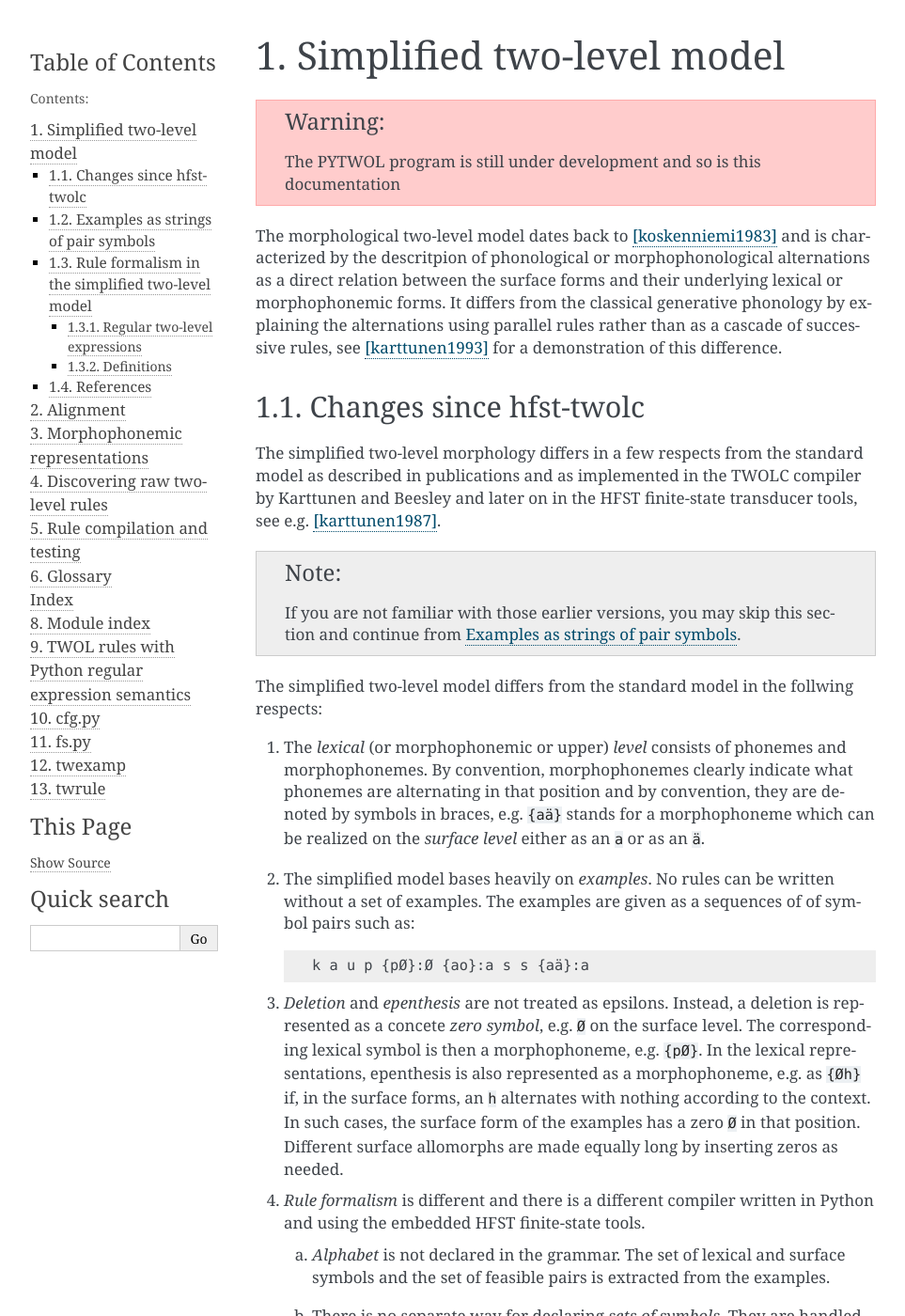
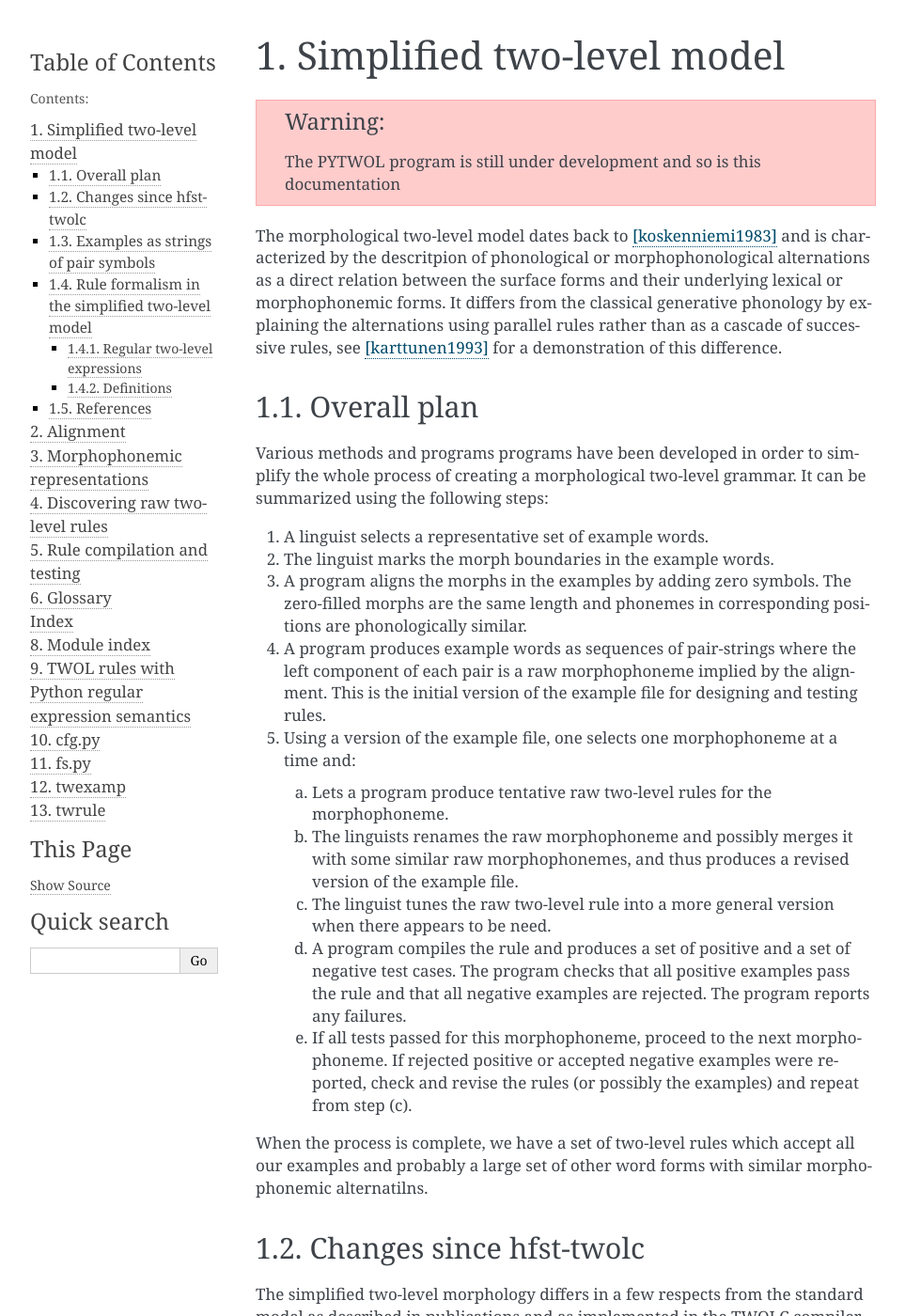
Before and after one commit to koskenni/pytwolc, a Sphinx documentation site: the page built from docs/intro.rst, in a window 1280 px wide and 1400 px high. Shown: the whole window at 94% size, without its empty margins (148-1111 px from the left). Built offline with Sphinx 7.4.7, drawn with Linux system fonts in a browser that asks for light colours; some of the changed text lies outside the part shown.

Commit message:
added an overview

```diff
--- a/docs/intro.rst
+++ b/docs/intro.rst
@@ -12,6 +12,36 @@ It differs from the classical generative phonology by explaining the
 alternations using parallel rules rather than as a cascade of
 successive rules, see [karttunen1993]_ for a demonstration of this
 difference.
+
+------------
+Overall plan
+------------
+
+Various methods and programs programs have been developed in order to simplify the whole process of creating a morphological two-level grammar.  It can be summarized using the following steps:
+
+1. A linguist selects a representative set of example words.
+
+2. The linguist marks the morph boundaries in the example words.
+
+3. A program aligns the morphs in the examples by adding zero symbols.  The zero-filled morphs are the same length and phonemes in corresponding positions are phonologically similar.
+
+4. A program produces example words as sequences of pair-strings where the left component of each pair is a raw morphophoneme implied by the alignment.  This is the initial version of the example file for designing and testing rules.
+
+5. Using a version of the example file, one selects one morphophoneme at a time and:
+
+   a. Lets a program produce tentative raw two-level rules for the morphophoneme.
+
+   b. The linguists renames the raw morphophoneme and possibly merges it with some similar raw morphophonemes, and thus produces a revised version of the example file.
+
+   c. The linguist tunes the raw two-level rule into a more general version when there appears to be need.
+
+   d. A program compiles the rule and produces a set of positive and a set of negative test cases.  The program checks that all positive examples pass the rule and that all negative examples are rejected.  The program reports any failures.
+
+   e. If all tests passed for this morphophoneme, proceed to the next morphophoneme.  If rejected positive or accepted negative examples were reported, check and revise the rules (or possibly the examples) and repeat from step (c).
+
+When the process is complete, we have a set of two-level rules which accept all our examples and probably a large set of other word forms with similar morphophonemic alternatilns.
+
+
 
 ------------------------
 Changes since hfst-twolc
```
